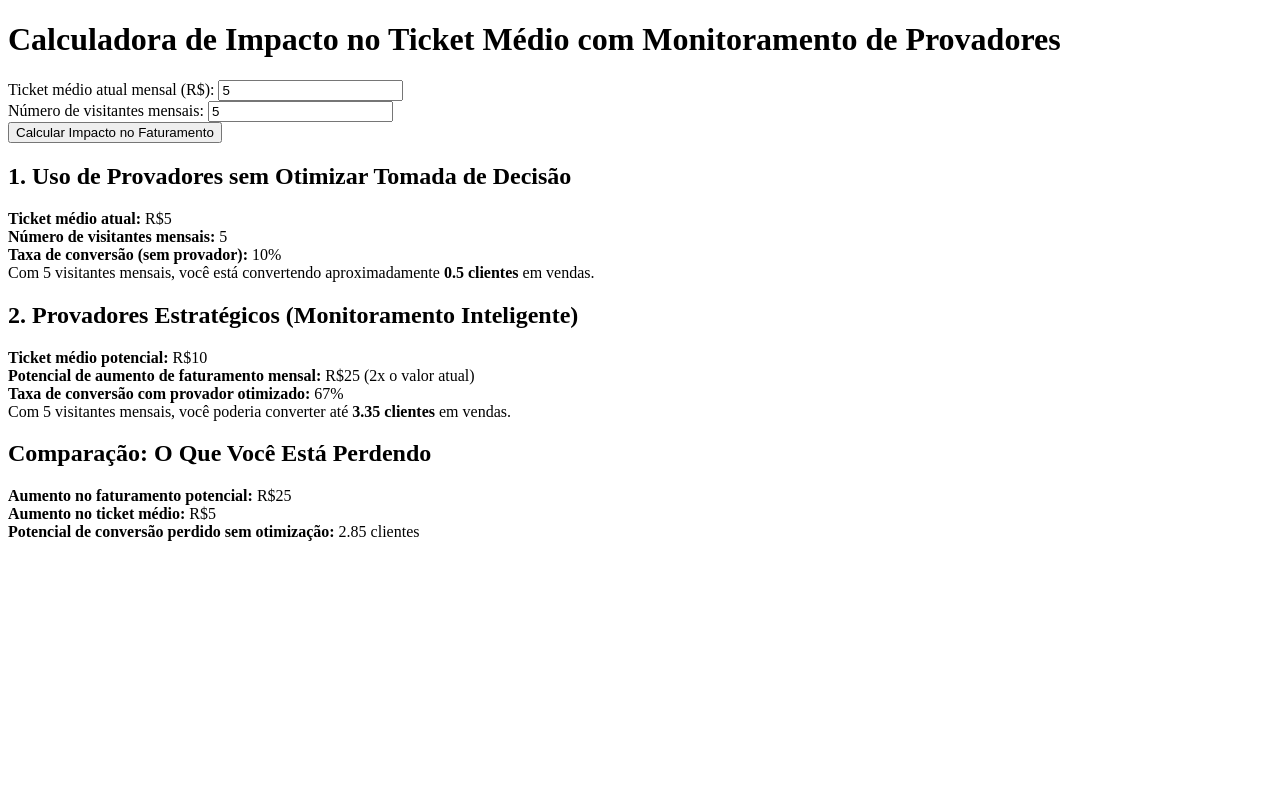
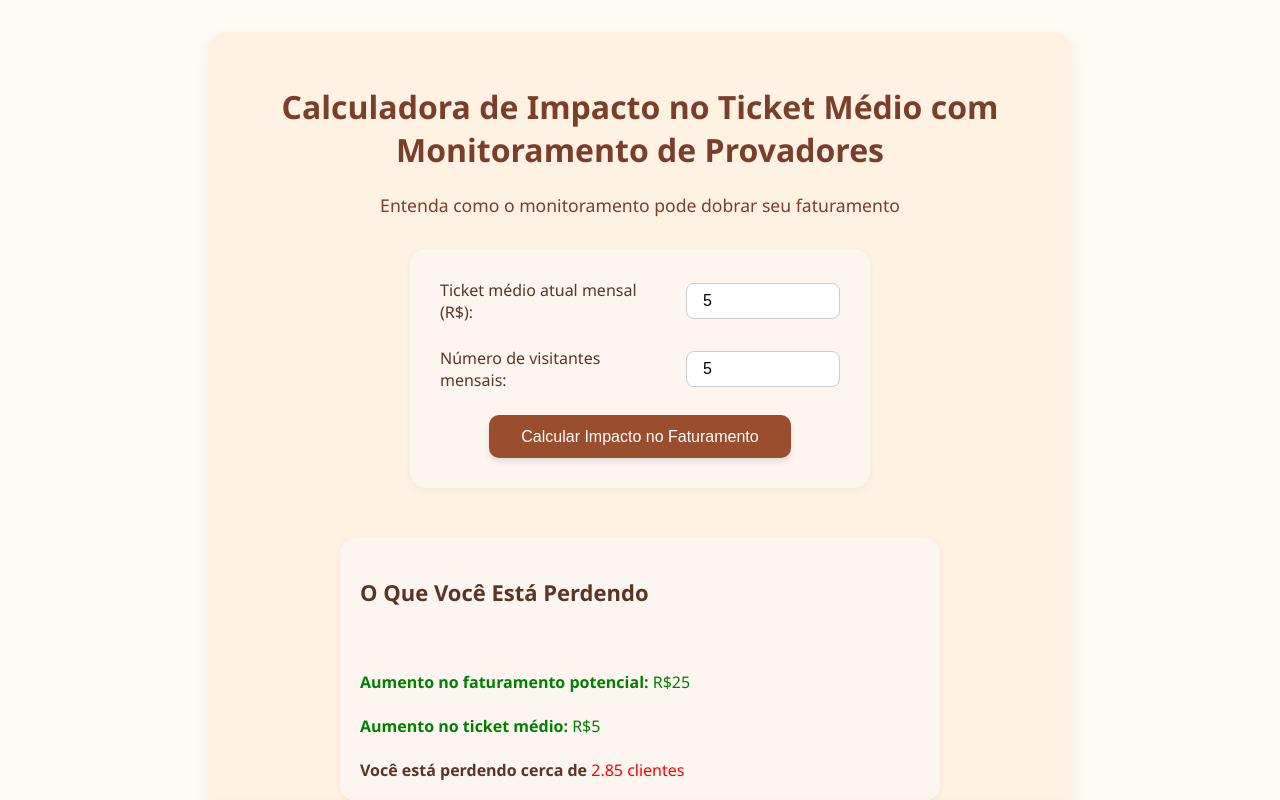
Before and after one commit to FitAlert/CalculadoraFinanceira, a plain HTML site: page giovanna/index.html in a window 1280 px wide. Both pictures are taken after typing "5", "5" into the empty fields and a click on the button "Calcular Impacto no Faturamento". Shown: the top 800 px of the page. Drawn offline with Linux system fonts and the light colour scheme.

Commit message:
Foi adicionado estilização

```diff
--- a/giovanna/index.html
+++ b/giovanna/index.html
@@ -1,21 +1,38 @@
 <!DOCTYPE html>
 <html lang="pt-BR">
+
 <head>
     <meta charset="UTF-8">
     <meta name="viewport" content="width=device-width, initial-scale=1.0">
+    <link rel="stylesheet" href="style-calculadora.css">
     <title>Calculadora de Impacto no Ticket Médio com Monitoramento de Provadores</title>
 </head>
+
 <body>
-    <h1>Calculadora de Impacto no Ticket Médio com Monitoramento de Provadores</h1>
-    Ticket médio atual mensal (R$): <input type="number" id="inputTicket" placeholder="Exemplo: 300">
-    <br>
+    <div class="calculadora">
 
-    Número de visitantes mensais: <input type="number" id="inputClientes" placeholder="Exemplo: 100">
-    <br>
+        <div class="container">
+            <div class="coluna">
+                <div class="titulo">
+                    <h1>Calculadora de Impacto no Ticket Médio com Monitoramento de Provadores</h1>
+                    <p>Entenda como o monitoramento pode dobrar seu faturamento</p>
+                </div>
+                <div class="inserir-dados">
+                    <span>Ticket médio atual mensal (R$): <input type="number" id="inputTicket"
+                            placeholder="Exemplo: 300"></span>
+                    <span>Número de visitantes mensais: <input type="number" id="inputClientes"
+                            placeholder="Exemplo: 100"></span>
+                    <button onclick="calcular()" class="btn-calcular">Calcular Impacto no Faturamento</button>
+                </div>
+            </div>
 
-    <button onclick="calcular()">Calcular Impacto no Faturamento</button>
 
-    <div id="divMensagem"></div>
+
+            <div id="divMensagem" class="mensagem">
+
+            </div>
+        </div>
+    </div>
 
     <script>
 
@@ -40,22 +57,100 @@
             // Potencial de aumento no faturamento
             var aumentoFaturamento = (ticketComMonitoramento - ticket) * clientes;
 
-            divMensagem.innerHTML = `
-                    <h2>1. Uso de Provadores sem Otimizar Tomada de Decisão</h2>
-                    <b> Ticket médio atual:</b> R$${ticket}<br>
-                    <b>Número de visitantes mensais:</b> ${clientes}<br>
-                    <b>Taxa de conversão (sem provador):</b> 10%<br>
-                    Com ${clientes} visitantes mensais, você está convertendo aproximadamente <b>${visitantesConvertidosSemProvador} clientes</b> em vendas.
-                    <h2>2. Provadores Estratégicos (Monitoramento Inteligente)</h2>
-                    <b>Ticket médio potencial:</b> R$${ticketComMonitoramento}<br>
-                    <b>Potencial de aumento de faturamento mensal:</b> R$${aumentoFaturamento} (2x o valor atual)<br>
-                    <b>Taxa de conversão com provador otimizado:</b> 67%<br>
-                    Com ${clientes} visitantes mensais, você poderia converter até <b>${visitantesConvertidosComProvador} clientes</b> em vendas.
-                    <h2>Comparação: O Que Você Está Perdendo</h2>
-                    <b>Aumento no faturamento potencial:</b> R$${aumentoFaturamento}<br>
-                    <b>Aumento no ticket médio:</b> R$${(ticketComMonitoramento - ticket)}<br>
-                    <b>Potencial de conversão perdido sem otimização:</b> ${visitantesConvertidosComProvador- visitantesConvertidosSemProvador} clientes`;
+            divMensagem.innerHTML += `
+            <div class="geral">
+                        <h2>O Que Você Está Perdendo</h2>
+                        <br><br>
+                        <span style="color:green;">
+                            <b>Aumento no faturamento potencial:</b> R$${aumentoFaturamento}
+                        </span><br><br>
+                        <span style="color:green;">
+                            <b>Aumento no ticket médio:</b> R$${(ticketComMonitoramento - ticket)}
+                        </span><br><br>
+                        <span>
+                            <b>Você está perdendo cerca de </b><span style="color:red;"> ${visitantesConvertidosComProvador - visitantesConvertidosSemProvador} clientes</span>
+                        </span>
+                    </div>
+
+                        <div class="container">
+                            <div class="resp1">
+                                <h2>1. Sem monitoramento em provadores</h2>
+
+
+                                <div class="dados">
+                                    <div class="box">
+                                            <div class="label_box">
+                                                    <b> Ticket médio</b>
+                                            </div>
+                                            R$${ticket}
+                                    </div>
+                                    <div class="box">
+                                            <div class="label_box">
+                                                <b>Visitantes mensais:</b>
+                                            </div>
+                                            ${clientes}
+                                    </div>
+
+                                    <div class="box">
+                                            <div class="label_box" >
+                                                <b>Taxa de conversão </b>
+                                            </div>
+                                             10%
+                                    </div>
+                                    <div class="box">
+                                            <div class="label_box">
+                                                <b>Conversão de clientes</b>
+                                            </div>
+                                                ${visitantesConvertidosSemProvador} em vendas.
+                                    </div>
+                                </div>
+                            </div>
+
+                            <div class="resp2">
+                                <h2>2. Com monitoramento no provador de forma otimizada</h2>
+
+                                    <div class="dados">
+                                        <div class="box">
+                                            <div class="label_box">
+                                                <b>Ticket médio potencial:</b>
+                                            </div>
+                                            R$${ticketComMonitoramento}
+                                        </div>
+
+                                       <div class="box">
+                                         <div class="label_box">
+                                            <b>Mensal:</b>
+                                            </div>
+                                         R$${aumentoFaturamento}
+                                          (2x o valor atual)<br>
+                                            </div>
+
+                                        <div class="box">
+                                            <div class="label_box">
+                                                <b>Taxa de conversão:</b>
+                                                </div>
+                                            67%
+                                        </div>
+
+                                        <div class="box">
+                                            <div class="label_box">
+                                                <b>Visitantes mensais:</b>
+                                            </div>
+                                            ${clientes}
+                                        </div>
+
+                                        <div class="box" >
+                                            <div class="label_box" >
+                                                <b>Conversão de clientes:</b>
+                                            </div>
+                                            ${visitantesConvertidosComProvador}
+                                    </div>
+                                 </div>
+                            </div>
+                        </div>
+                    `;
         }
     </script>
 </body>
+
 </html>
--- /dev/null
+++ b/giovanna/style-calculadora.css
@@ -0,0 +1,152 @@
+body {
+  font-family: 'Segoe UI', Tahoma, Geneva, Verdana, sans-serif;
+  background-color: #fefaf5;
+  margin: 0;
+  padding: 2rem;
+  color: #5b3425;
+}
+
+.calculadora {
+  display: flex;
+  justify-content: center;
+  align-items: center;
+  flex-direction: column;
+}
+
+.titulo h1 {
+  font-size: 2rem;
+  font-weight: 700;
+  color: #7a3e2c;
+  text-align: center;
+}
+
+.titulo p {
+  font-size: 1.1rem;
+  color: #7a3e2c;
+  text-align: center;
+  margin-bottom: 2rem;
+}
+
+.container {
+  background-color: #fff2e2;
+  padding: 2rem;
+  border-radius: 1rem;
+  box-shadow: 0 5px 15px rgba(0, 0, 0, 0.05);
+  max-width: 800px;
+  width: 100%;
+}
+
+.coluna{
+  display: flex;
+  flex-direction: column;
+  align-items: center;
+}
+
+.inserir-dados {
+  width: 400px;
+  display: flex;
+  flex-direction: column;
+  gap: 1.5rem;
+  background-color: #fdf5f0;
+  padding: 30px;
+  border-radius: 16px;
+  box-shadow: 0 2px 8px rgba(0, 0, 0, 0.05);
+}
+
+.inserir-dados span {
+  font-size: 1rem;
+  display: flex;
+  justify-content: space-between;
+  width: 100%;
+  align-items: center;
+}
+
+.inserir-dados input {
+  padding: 0.5rem 1rem;
+  border-radius: 8px;
+  border: 1px solid #ccc;
+  width: 120px;
+  font-size: 1rem;
+  margin-left: 1rem;
+}
+
+.btn-calcular {
+  align-self: center;
+  padding: 0.8rem 2rem;
+  font-size: 1rem;
+  background-color: #9a4e2d;
+  color: #fff;
+  border: none;
+  border-radius: 10px;
+  cursor: pointer;
+  box-shadow: 0 4px 6px rgba(0, 0, 0, 0.1);
+  transition: background 0.3s ease;
+}
+
+.btn-calcular:hover {
+  background-color: #7f3f26;
+}
+
+.mensagem {
+  display: flex;
+  align-items: center;
+  justify-content: space-evenly;
+  flex-direction: column;
+  width: 100%;
+  height: 100%;
+  border-radius: 10px;
+  margin-bottom: 50px;
+  margin-top: 50px;
+  font-size: 16px;
+}
+
+.geral {
+  background-color: #fdf5f0;
+  width: 70%;
+  padding: 20px;
+  border-radius: 16px;
+  box-shadow: 0 2px 8px rgba(0, 0, 0, 0.05);
+}
+
+.geral h2 {
+  font-size: 22px;
+  margin-bottom: 20px;
+}
+
+.container .resp1,
+.container .resp2 {
+  background-color: #fdf5f0;
+  padding: 30px;
+  border-radius: 16px;
+  margin-top: 20px;
+  box-shadow: 0 2px 8px rgba(0, 0, 0, 0.05);
+}
+
+.container .resp1 h2,
+.container .resp2 h2 {
+  font-size: 20px;
+  margin-bottom: 20px;
+  color: #3d2a1f;
+}
+
+.dados {
+  display: flex;
+  flex-wrap: wrap;
+  gap: 20px;
+}
+
+.box {
+  flex: 1 1 200px;
+  background-color: #fff;
+  padding: 20px;
+  border-radius: 16px;
+  border: 1px solid #e7d6ca;
+  text-align: center;
+  font-size: 16px;
+}
+
+.label_box {
+  font-weight: bold;
+  margin-bottom: 10px;
+  color: #5a3a2a;
+}
```
